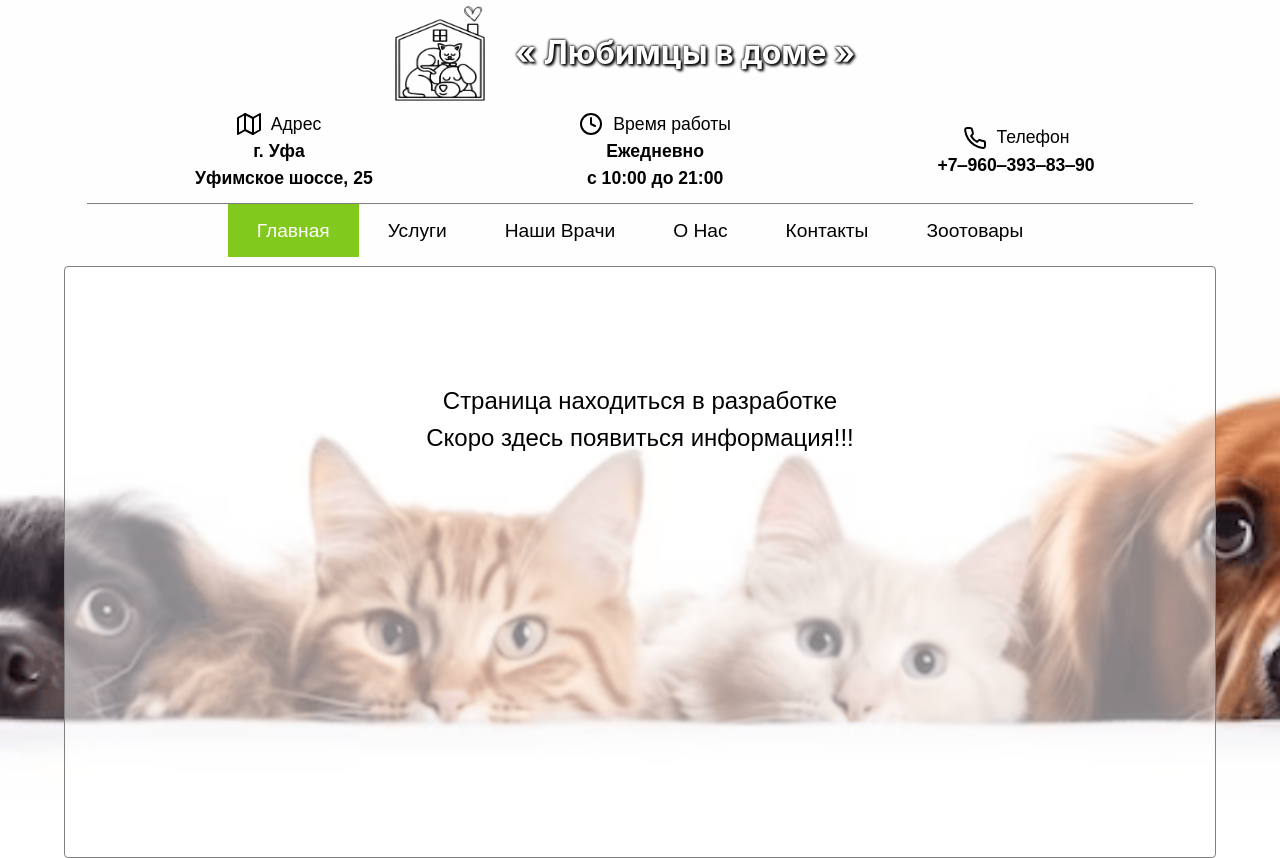
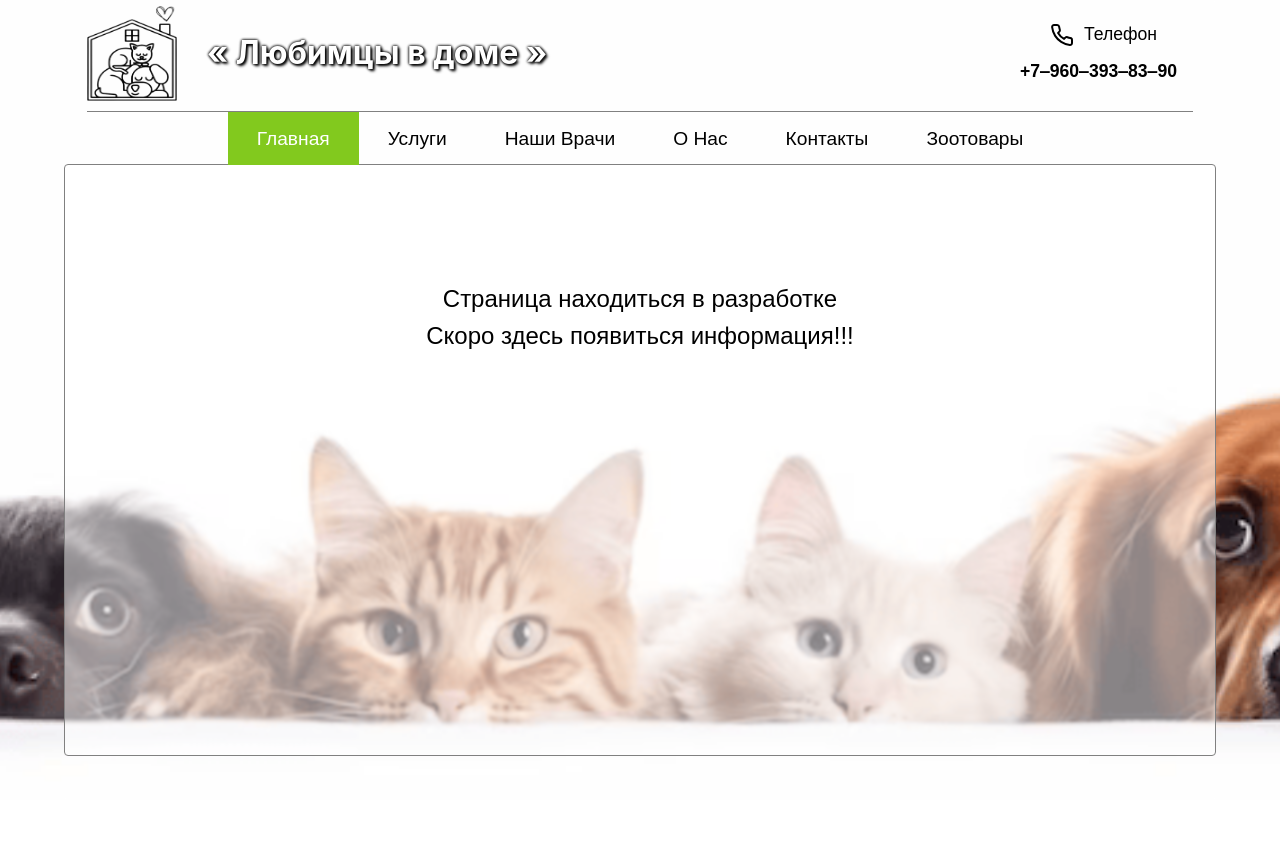
Before and after one commit to IrinaFileva/Pets-in-the-House, a Next.js app: page / in a window 1280 px wide. After the commit the page ends 800 px from the top, so only its background shows below. Built offline with nearby package versions, Linux system fonts and the light colour scheme.

Commit message:
fix: delete link on header

```diff
--- a/src/widgets/Header/ui/Header.module.scss
+++ b/src/widgets/Header/ui/Header.module.scss
@@ -23,47 +23,45 @@
     text-align: center;
   }
 
+  .rootLinks {
+    flex-grow: 1;
+    display: flex;
+    flex-direction: column;
+    gap: 10px;
+    font-size: 1.1rem;
+    justify-content: end;
+  }
+
   .titleContact {
     display: flex;
     gap: 10px;
     align-items: center;
-    justify-content: center;
-  }
-
-  .rootLinks {
-    display: flex;
-    flex-direction: column;
-    font-size: 1.1rem;
-    text-align: center;
+    justify-content: end;
+    padding-right: 20px;
   }
 
   .link {
     font-weight: 600;
+    text-align: end;
     &:hover {
       color: #82c91e;
     }
   }
 }
 
-@media (max-width: 1290px) {
+@media (max-width: 992px) {
   .header {
     margin-bottom: 10px;
+    gap: 15px;
   }
   .linkLogo {
     width: 100%;
     justify-content: center;
   }
-}
-
-@media (max-width: 768px) {
-  .linkLogo {
-    width: 100%;
-    justify-content: center;
-  }
-
   .rootLinks {
     flex-direction: row !important;
-    gap: 15px;
+    justify-content: center !important;
+    gap: 10px;
   }
 }
 
@@ -79,4 +77,7 @@
   .rootLinks span {
     display: none;
   }
+  .titleContact {
+    padding-right: 0 !important;
+  }
 }
--- a/src/widgets/Header/ui/Header.tsx
+++ b/src/widgets/Header/ui/Header.tsx
@@ -1,13 +1,11 @@
 'use client';
 import { FC, ReactNode } from 'react';
 import { Container, Title } from '@mantine/core';
-import MapSvg from 'shared/assets/svg/map.svg';
 import PhoneSvg from 'shared/assets/svg/phone.svg';
-import Clock from 'shared/assets/svg/clock.svg';
 import Logo from 'shared/assets/img/Logo.png';
-import styles from './Header.module.scss';
 import Image from 'next/image';
 import Link from 'next/link';
+import styles from './Header.module.scss';
 
 type ProsHeader = {
   children: ReactNode;
@@ -20,30 +18,6 @@ export const Header: FC<ProsHeader> = ({ children }) => {
         <Image src={Logo} alt="Logo" width={90} height={95} priority />
         <Title>{'« Любимцы в доме »'}</Title>
       </Link>
-      <Container className={styles.rootLinks} visibleFrom="sm">
-        <div className={styles.titleContact}>
-          <Image src={MapSvg} alt="map" priority />
-          {'Адрес '}
-        </div>
-        <Link
-          className={styles.link}
-          href={
-            'https://2gis.ru/ufa/firm/70000001029826447?m=56.047195%2C54.784976%2F16'
-          }
-          target="_blank"
-        >
-          г. Уфа <br /> &nbsp; Уфимское шоссе, 25
-        </Link>
-      </Container>
-      <Container className={styles.rootLinks} visibleFrom="sm">
-        <div className={styles.titleContact}>
-          <Image src={Clock} alt="clock" priority />
-          {'Время работы'}
-        </div>
-        <span style={{ fontWeight: '600' }}>
-          Ежедневно <br /> с 10:00 до 21:00
-        </span>
-      </Container>
       <Container className={styles.rootLinks}>
         <div className={styles.titleContact}>
           <Image src={PhoneSvg} alt="phone" priority />
--- a/src/widgets/NavBar/ui/NavBar.tsx
+++ b/src/widgets/NavBar/ui/NavBar.tsx
@@ -50,7 +50,7 @@ export const NavBar = () => {
           })}
         </Tabs>
       </Container>
-      <Menu>
+      <Menu closeOnClickOutside={false}>
         <Menu.Target>
           <Burger opened={opened} onClick={toggle} hiddenFrom="md" size="sm" />
         </Menu.Target>
```
